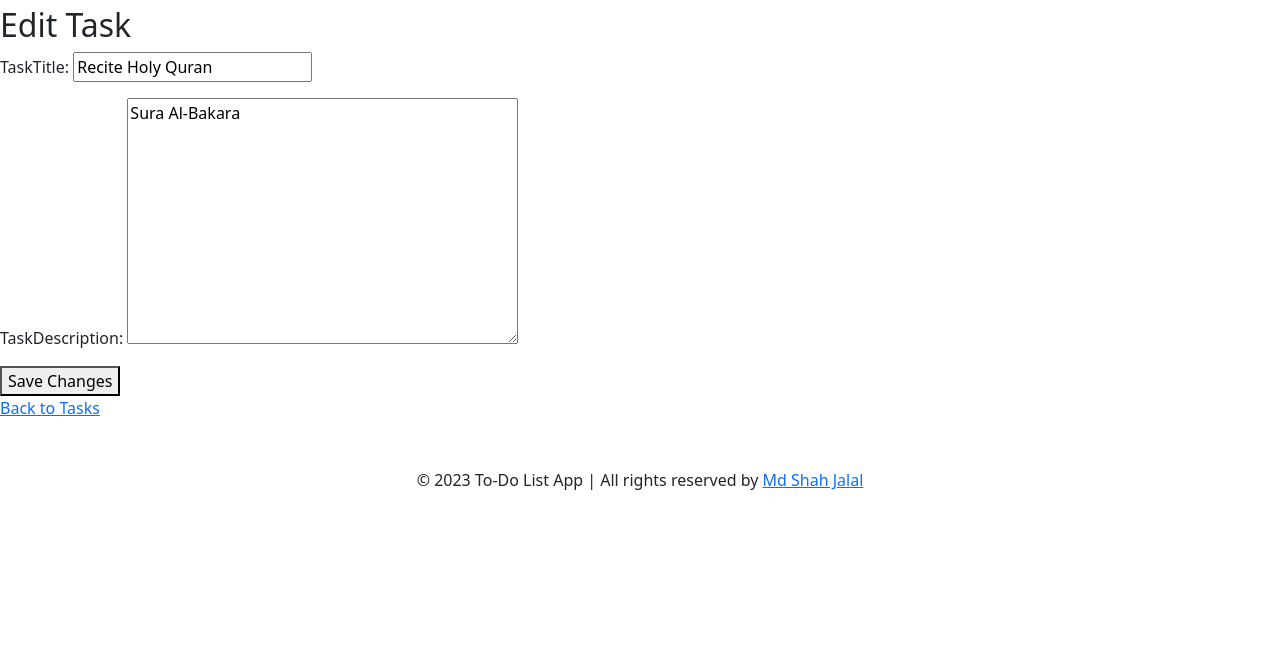
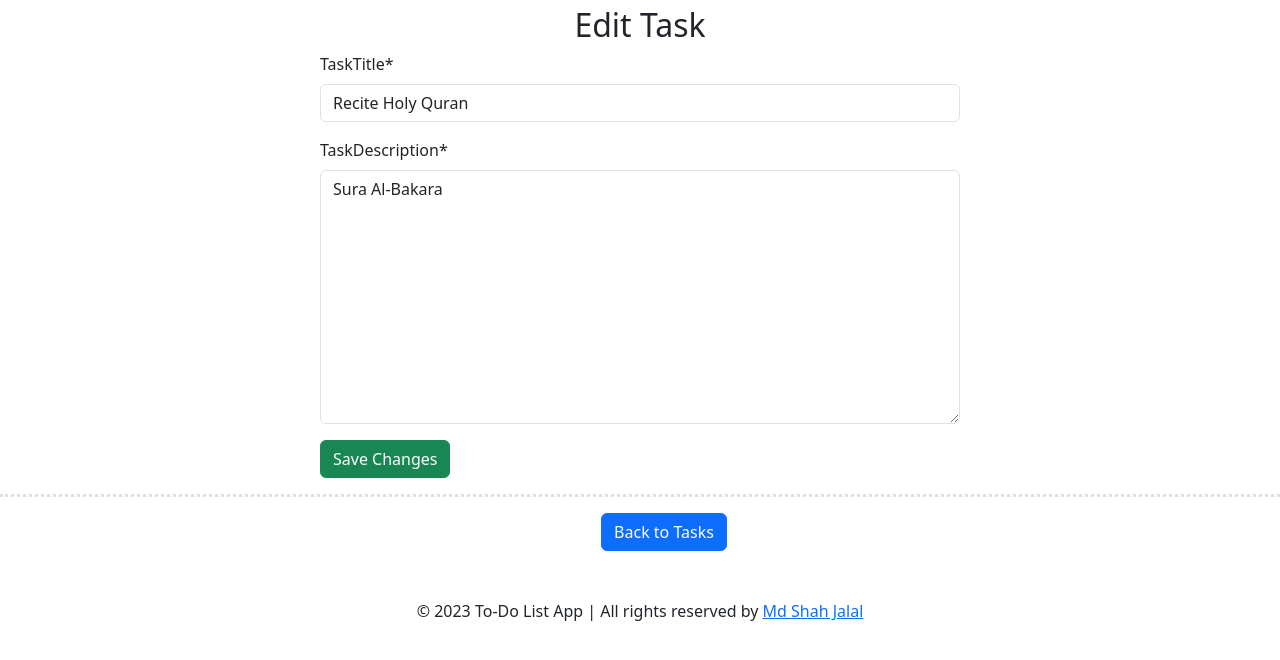
Before and after one commit to ProgrammerShahJalal/todoapp, a Django app: page /edit_task/4/ in a window 1280 px wide. Shown: the part 98-758 px from the top of the page. Run offline with Django 4.2, Linux system fonts and the light colour scheme; data comes from the database, SQL or seed files in the repository; both versions use the stored data as it was after the commit; some libraries are stand-ins or nearby versions.

Commit message:
edit task

```diff
--- a/todoapp/templates/edit_task.html
+++ b/todoapp/templates/edit_task.html
@@ -1,11 +1,18 @@
 {% extends 'base.html' %}
+{% load crispy_forms_tags %}
 
 {% block content %}
-<h2>Edit Task</h2>
-<form method="post">
-    {% csrf_token %}
-    {{ form.as_p }}
-    <button type="submit">Save Changes</button>
-</form>
-<a href="{% url 'show_tasks' %}">Back to Tasks</a>
+<div class="w-50 m-auto">
+    <h2 class="text-center">Edit Task</h2>
+    <form method="post">
+        {% csrf_token %}
+        {{form | crispy}}
+        <button class="btn btn-success" type="submit">Save Changes</button>
+    </form>
+</div>
+
+<hr style="border-top: 3px dotted #838282;" class="dotted">
+<div class=" text-center">
+    <a class="btn btn-primary ms-5" href="{% url 'show_tasks' %}">Back to Tasks</a>
+</div>
 {% endblock %}
```
Also changed, not shown: db.sqlite3.
